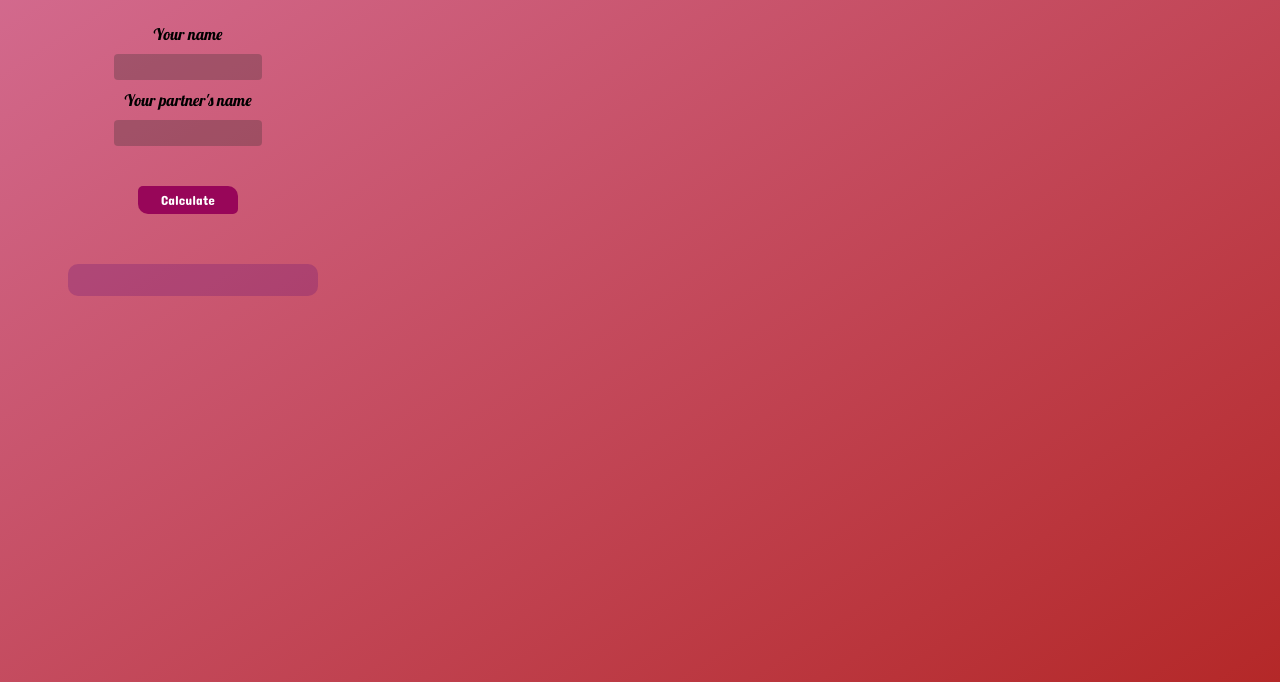
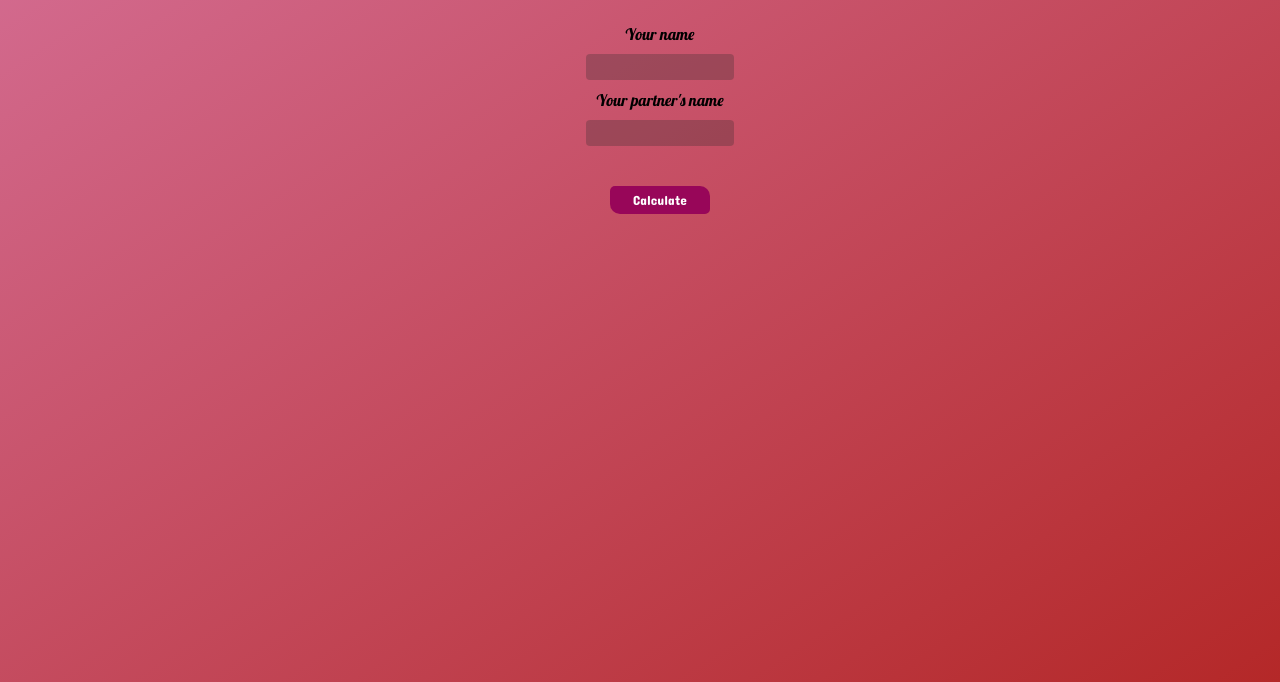
Before and after one commit to Mehulk20/love-calculator, a plain HTML site: page index.html in a window 1280 px wide. Shown: the part 134-816 px from the top of the page. Drawn offline with Linux system fonts and the light colour scheme.

Commit message:
Update index.html

```diff
--- a/index.html
+++ b/index.html
@@ -14,8 +14,11 @@
     }
 
     .card {
-      text-align: center;
       font-family: 'Lobster', sans-serif;
+      display: flex;
+      justify-content: center;
+      align-items: center;
+      flex-flow: column;
     }
 
     .card-heading {
@@ -47,7 +50,7 @@
     }
 
     form {
-      margin-left: 60px;
+      margin-left: 40px;
       text-align: center;
     }
 
@@ -71,7 +74,7 @@
       background: #5c0d7642;
       max-width: 250px;
       max-height: 150px;
-      margin-left: 60px;
+      margin-left: 40px;
       border-radius: 10px;
     }
 
@@ -96,7 +99,7 @@
           <form action="none" id="myForm">
             <label for="fname">Your name</label><br>
             <input type="text" id="fname" maxlength="12" name="fname"><br>
-            <label for="mname">Your partner's name</label><br>
+            <label for="mname">Your partner's name</label>
             <input type="text" id="mname" maxlength="12" name="mname"><br>
             <button type="button" onclick="calcLove()">
               Calculate
```
